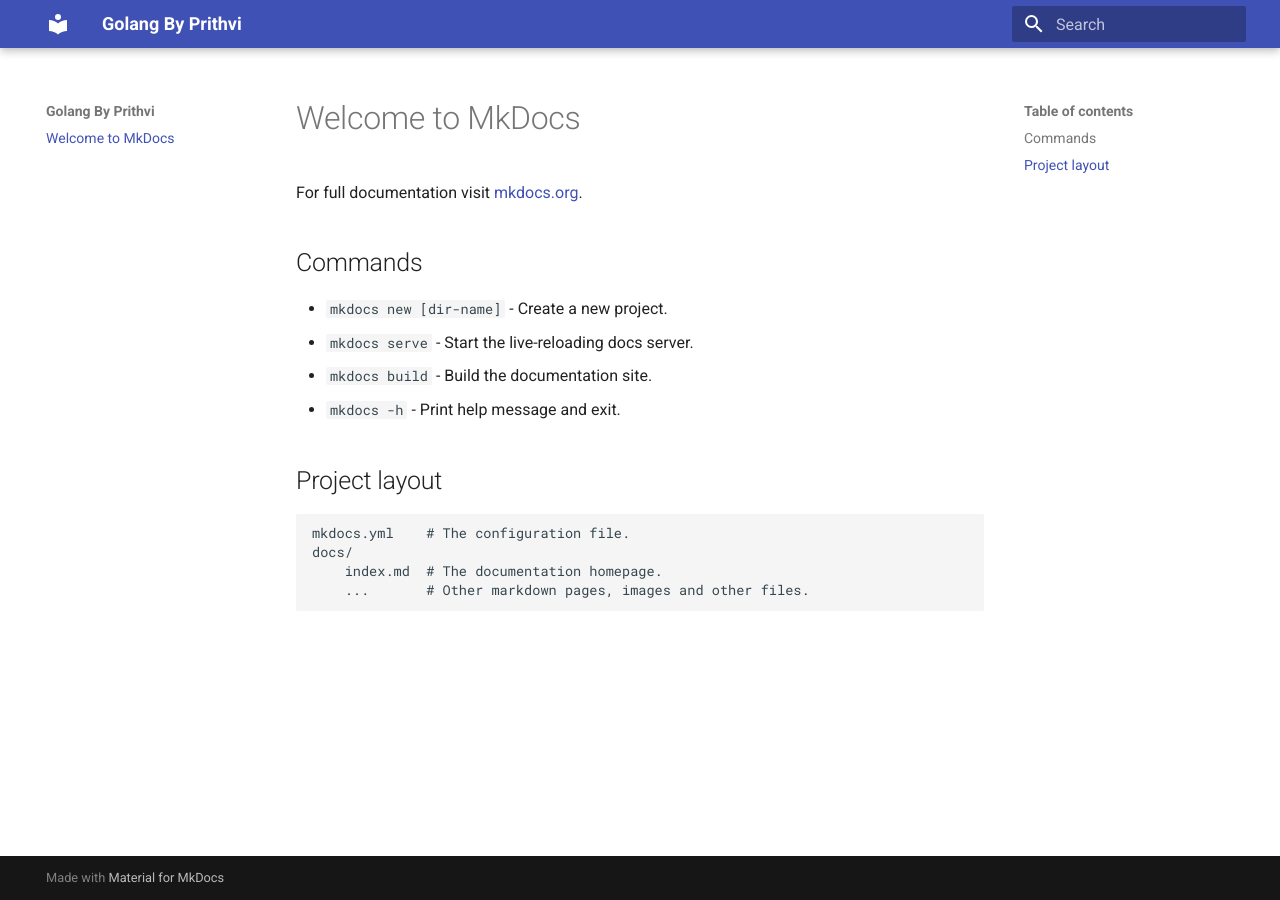
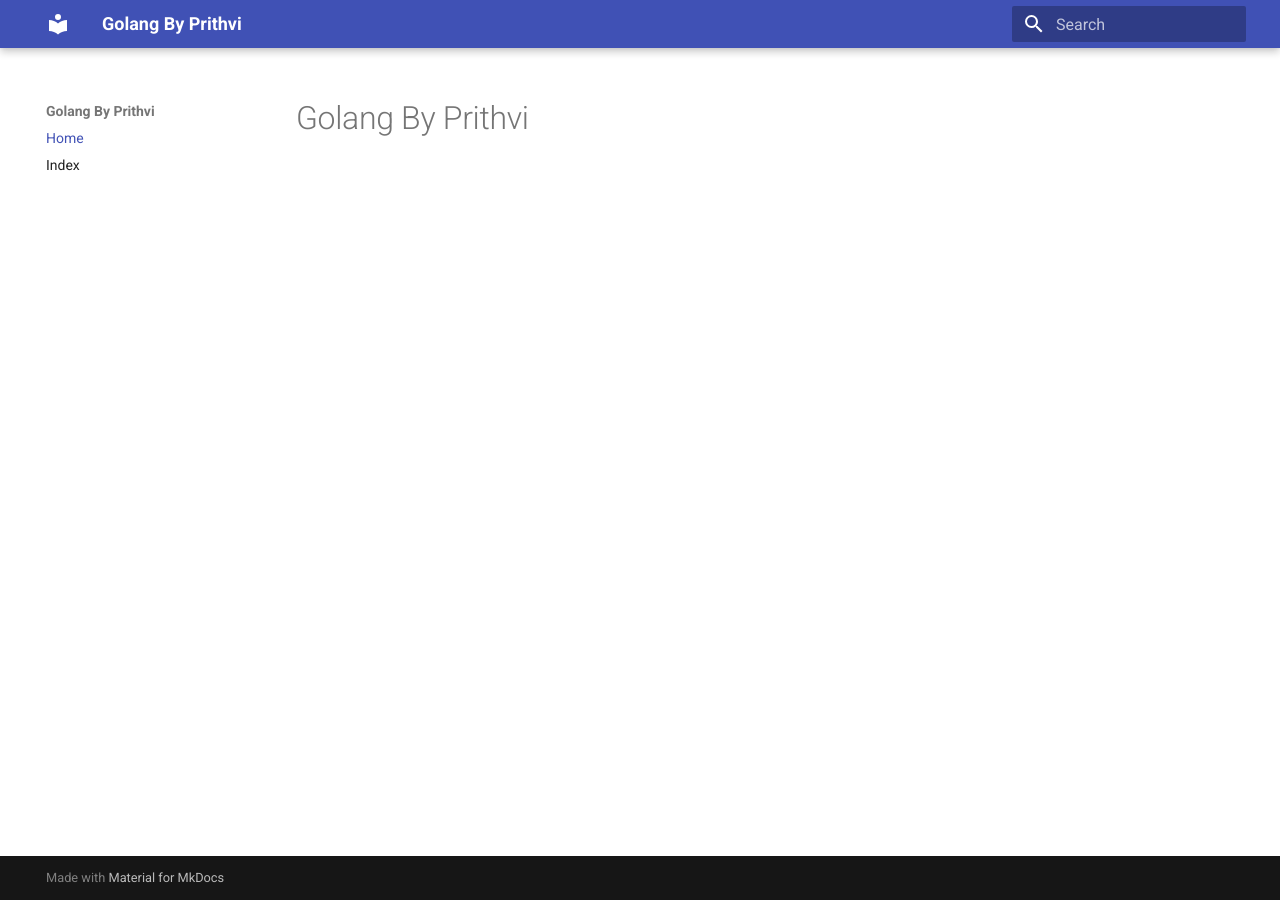
Before and after one commit to Prithvipal/golang-by-prithvi, an MkDocs documentation site: the page built from docs/index.md, in a window 1280 px wide. Built offline with MkDocs 1.6.1 and Material for MkDocs 9.7.7, drawn with Linux system fonts in a browser that asks for light colours.

Commit message:
Book Index

```diff
--- a/docs/index.md
+++ b/docs/index.md
@@ -1,17 +1 @@
-# Welcome to MkDocs
-
-For full documentation visit [mkdocs.org](https://www.mkdocs.org).
-
-## Commands
-
-* `mkdocs new [dir-name]` - Create a new project.
-* `mkdocs serve` - Start the live-reloading docs server.
-* `mkdocs build` - Build the documentation site.
-* `mkdocs -h` - Print help message and exit.
-
-## Project layout
-
-    mkdocs.yml    # The configuration file.
-    docs/
-        index.md  # The documentation homepage.
-        ...       # Other markdown pages, images and other files.
+# Golang By Prithvi
--- a/mkdocs.yml
+++ b/mkdocs.yml
@@ -1,4 +1,6 @@
 site_name: Golang By Prithvi
 site_url: https://example.com/
-
+nav:
+    - Home: index.md
+    - Index: book_index.md
 theme: material
```
Also changed, not shown: docs/book_index.md (added, +27 -0 lines).
